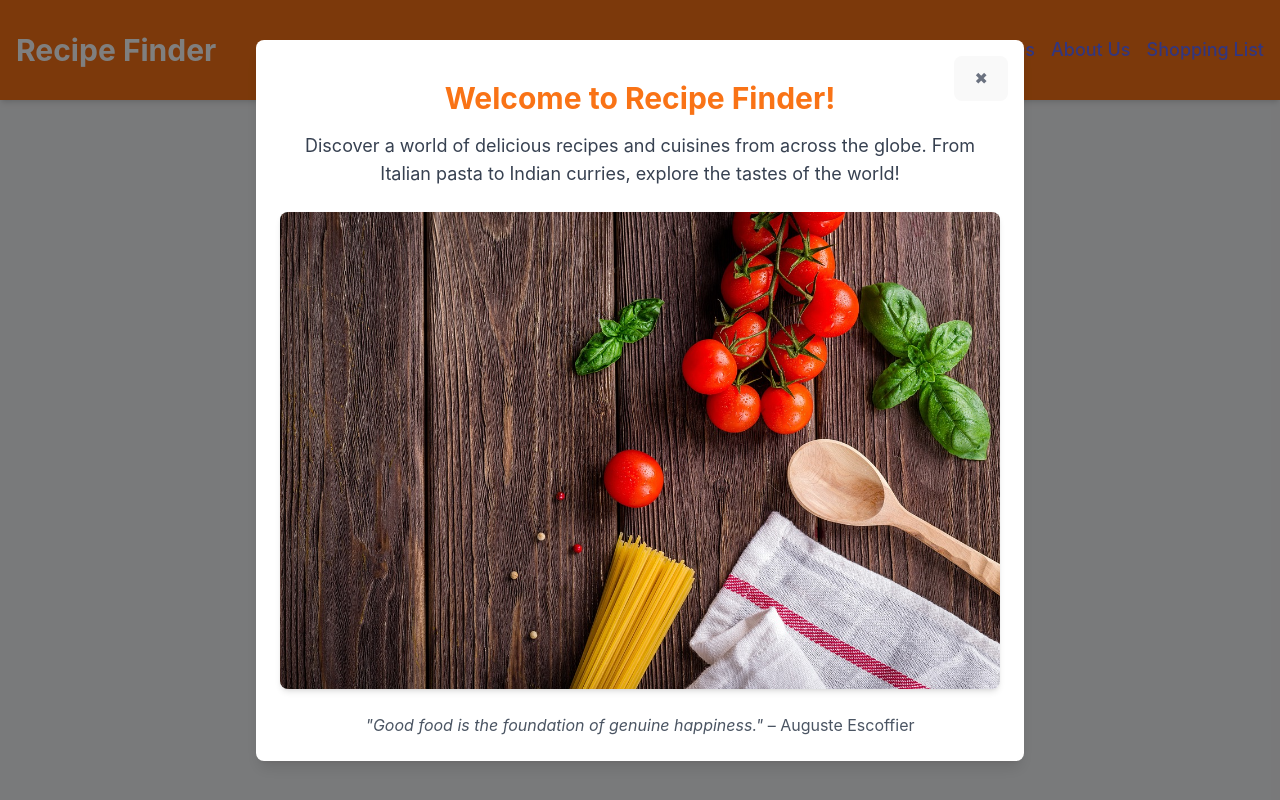
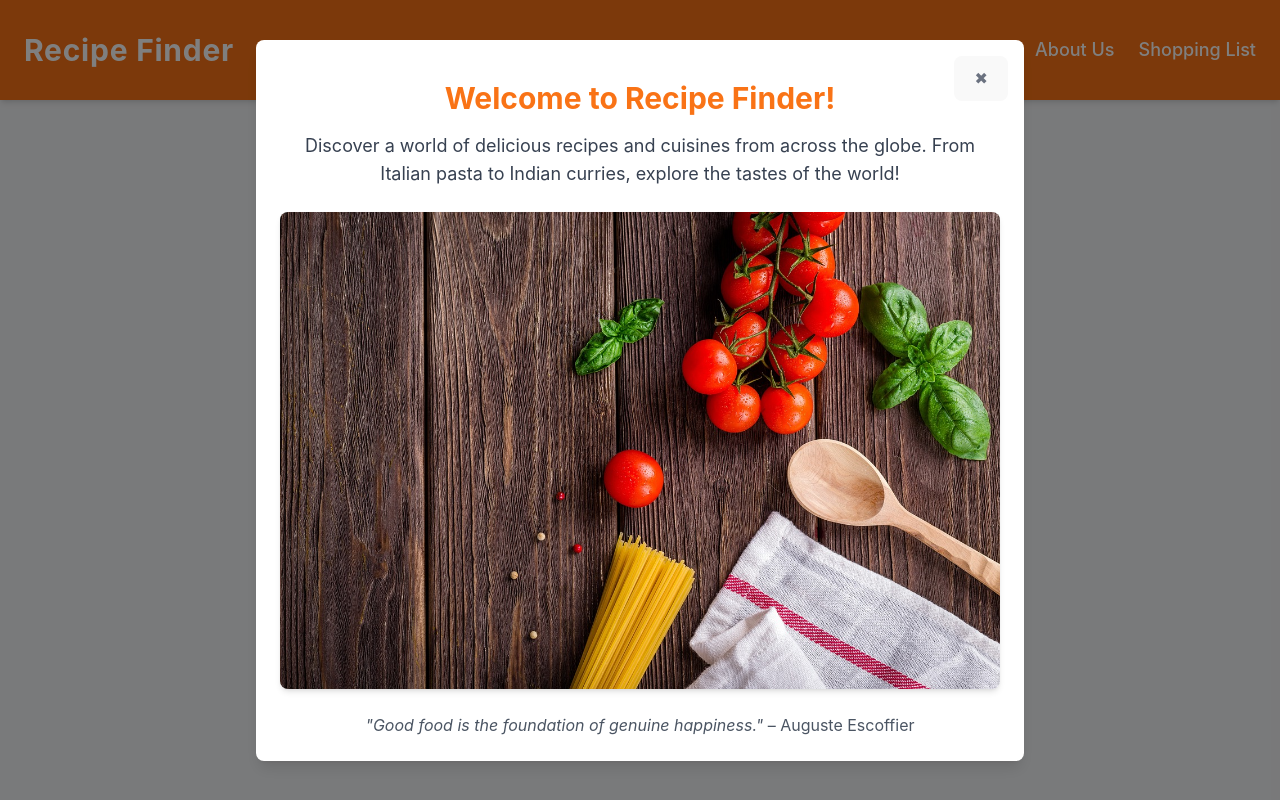
Before and after one commit to Kbayoumi561/FE-Capstone-Project, a React (Vite) app: page / in a window 1280 px wide. Shown: the top 800 px of the page. Built offline with nearby package versions, Linux system fonts and the light colour scheme.

Commit message:
Redo the last change made

```diff
--- a/src/App.jsx
+++ b/src/App.jsx
@@ -14,7 +14,6 @@ function App() {
   const [recipes, setRecipes] = useState([]);
   const [error, setError] = useState('');
   const [showWelcome, setShowWelcome] = useState(false);
-  const [showMobileMenu, setShowMobileMenu] = useState(false); // Added state for mobile menu visibility
 
   useEffect(() => {
     setShowWelcome(true); // Always show the modal
@@ -43,47 +42,15 @@ function App() {
 
         {/* Header */}
         <header className="bg-orange-500 text-white py-4 shadow-md">
-          <div className="container mx-auto px-4 flex justify-between items-center">
-            <h1 className="text-2xl md:text-3xl font-bold">Recipe Finder</h1>
-            <nav className="hidden md:flex space-x-4 text-lg">
-              <Link to="/" className="hover:underline">
-                Home
-              </Link>
-              <Link to="/favorites" className="hover:underline">
-                Favorites
-              </Link>
-              <Link to="/about" className="hover:underline">
-                About Us
-              </Link>
-              <Link to="/shopping-list" className="hover:underline">
-                Shopping List
-              </Link>
+          <div className="flex justify-between items-center px-4 lg:px-6">
+            <h1 className="text-3xl font-bold tracking-wide">Recipe Finder</h1>
+            <nav className="space-x-6 text-lg">
+              <Link to="/" className="hover:underline text-white">Home</Link>
+              <Link to="/favorites" className="hover:underline text-white">Favorites</Link>
+              <Link to="/about" className="hover:underline text-white">About Us</Link>
+              <Link to="/shopping-list" className="hover:underline text-white">Shopping List</Link>
             </nav>
-            {/* Mobile Menu Button */}
-            <button
-              className="md:hidden text-white focus:outline-none"
-              onClick={() => setShowMobileMenu((prev) => !prev)}
-            >
-              ☰
-            </button>
           </div>
-          {/* Mobile Navigation */}
-          {showMobileMenu && (
-            <nav className="md:hidden bg-orange-500 text-white flex flex-col items-center space-y-2 mt-2 py-2">
-              <Link to="/" className="hover:underline">
-                Home
-              </Link>
-              <Link to="/favorites" className="hover:underline">
-                Favorites
-              </Link>
-              <Link to="/about" className="hover:underline">
-                About Us
-              </Link>
-              <Link to="/shopping-list" className="hover:underline">
-                Shopping List
-              </Link>
-            </nav>
-          )}
         </header>
 
         {/* Main Content */}
@@ -106,13 +73,9 @@ function App() {
 
         {/* Footer */}
         <footer className="bg-orange-500 text-white py-4">
-          <div className="container mx-auto px-4 flex justify-between items-center">
-            <Link to="/privacy" className="hover:underline">
-              Privacy Policy
-            </Link>
-            <Link to="/contact" className="hover:underline">
-              Contact Us
-            </Link>
+          <div className="flex justify-between items-center px-4 lg:px-6">
+            <Link to="/privacy" className="hover:underline text-white">Privacy Policy</Link>
+            <Link to="/contact" className="hover:underline text-white">Contact Us</Link>
           </div>
         </footer>
       </div>
```
